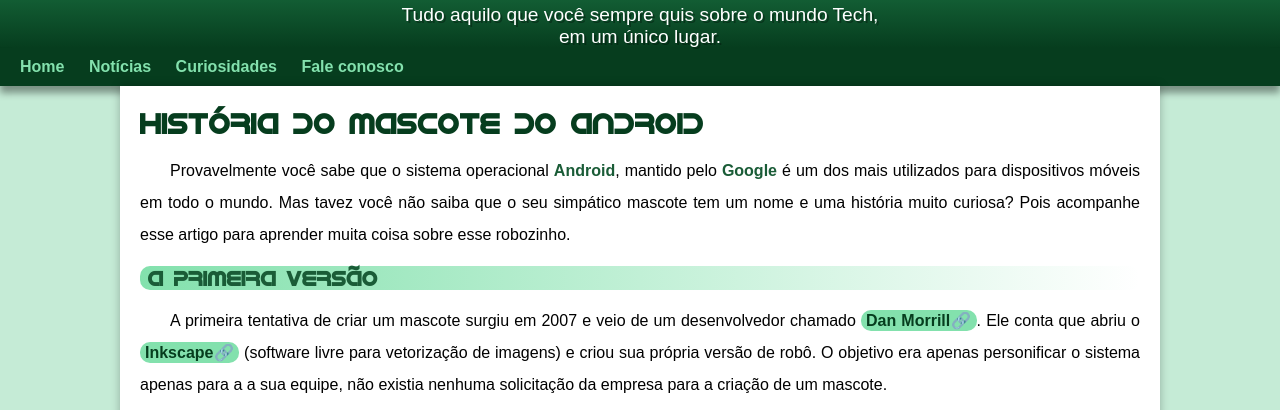
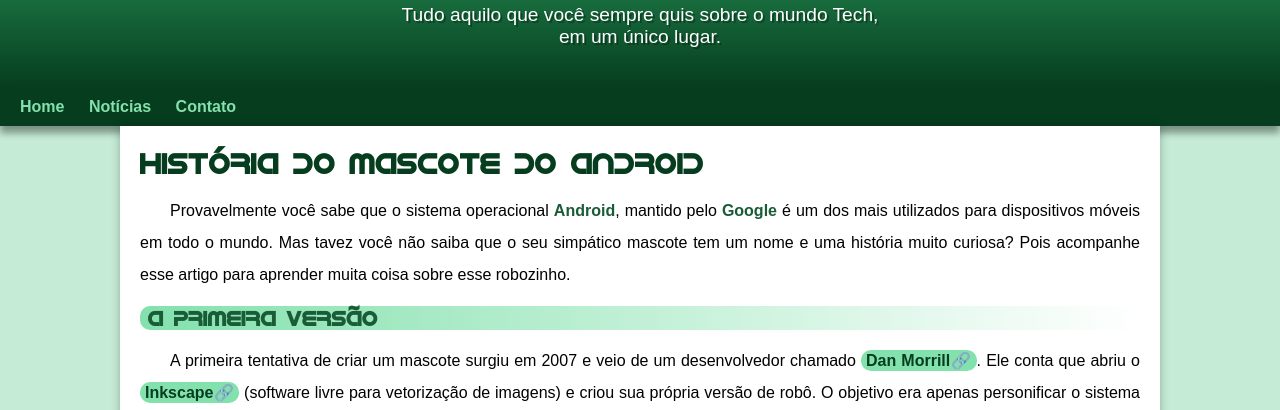
Before and after one commit to rogercluts/projeto-android, a plain HTML site: page index.html in a window 1280 px wide. Shown: the part 114-524 px from the top of the page. Drawn offline with Linux system fonts and the light colour scheme.

Commit message:
Mudança no projeto android

```diff
--- a/index.html
+++ b/index.html
@@ -16,8 +16,7 @@
     <nav>
         <a href="#">Home</a>
         <a href="#">Notícias</a>
-        <a href="#">Curiosidades</a>
-        <a href="#">Fale conosco</a>
+        <a href="#">Contato</a>
     </nav>
     <main>
         <article>
--- a/style/style.css
+++ b/style/style.css
@@ -58,6 +58,7 @@ header > p{
     max-width: 500px;
     padding-right: 10px;
     padding-left: 10px;
+    padding-bottom: 40px;
     margin: auto;
     text-shadow: 2px 2px 0px rgba(0, 0, 0, 0.315);
 }
```
